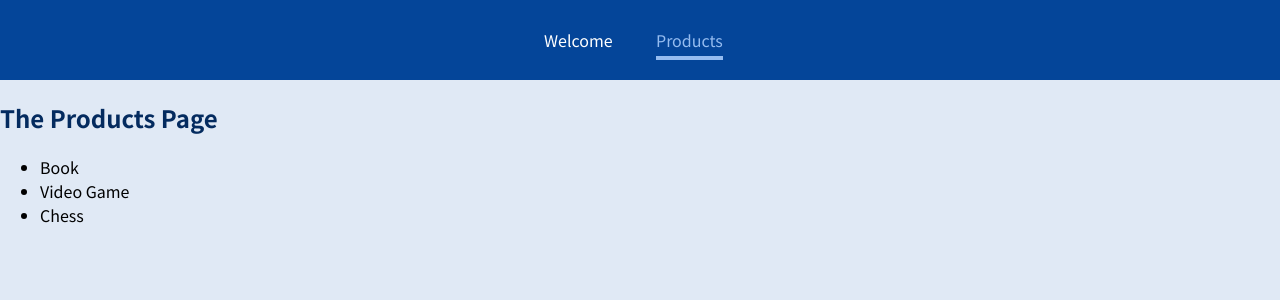
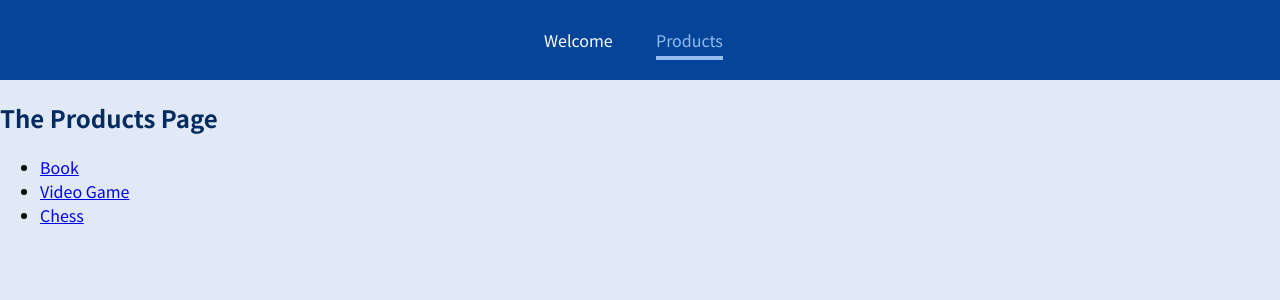
Before and after one commit to Yasser-Shehab/React-Router-Tutorial, a JavaScript app: page /products in a window 1280 px wide. Shown: the top 300 px of the page. Built offline with nearby package versions, Linux system fonts and the light colour scheme.

Commit message:
Added Routing to new Page

```diff
--- a/src/App.js
+++ b/src/App.js
@@ -1,4 +1,4 @@
-import { Route } from "react-router-dom";
+import { Route, Switch } from "react-router-dom";
 import MainHeader from "./components/MainHeader";
 import ProductDetail from "./pages/ProductDetail";
 import Products from "./pages/Products";
@@ -8,15 +8,17 @@
   return (
     <div>
       <MainHeader />
+      <Switch>
         <Route path="/welcome">
           <Welcome />
         </Route>
-      <Route path="/products">
+        <Route path="/products" exact>
           <Products />
         </Route>
-      <Route path="/product-detail/:productId">
+        <Route path="/products/:productId">
           <ProductDetail />
         </Route>
+      </Switch>
     </div>
   );
 }
--- a/src/pages/Products.js
+++ b/src/pages/Products.js
@@ -1,11 +1,19 @@
+import { Link } from "react-router-dom";
+
 const Products = () => {
   return (
     <section>
       <h1>The Products Page</h1>
       <ul>
-        <li>Book</li>
-        <li>Video Game</li>
-        <li>Chess</li>
+        <li>
+          <Link to="/products/p1">Book</Link>
+        </li>
+        <li>
+          <Link to="/products/p2">Video Game</Link>
+        </li>
+        <li>
+          <Link to="/products/p3">Chess</Link>
+        </li>
       </ul>
     </section>
   );
```
Also changed, not shown: 1 other file (tests, documents, lock files or other folders). Lines whose indentation alone changed are shown as unchanged.
